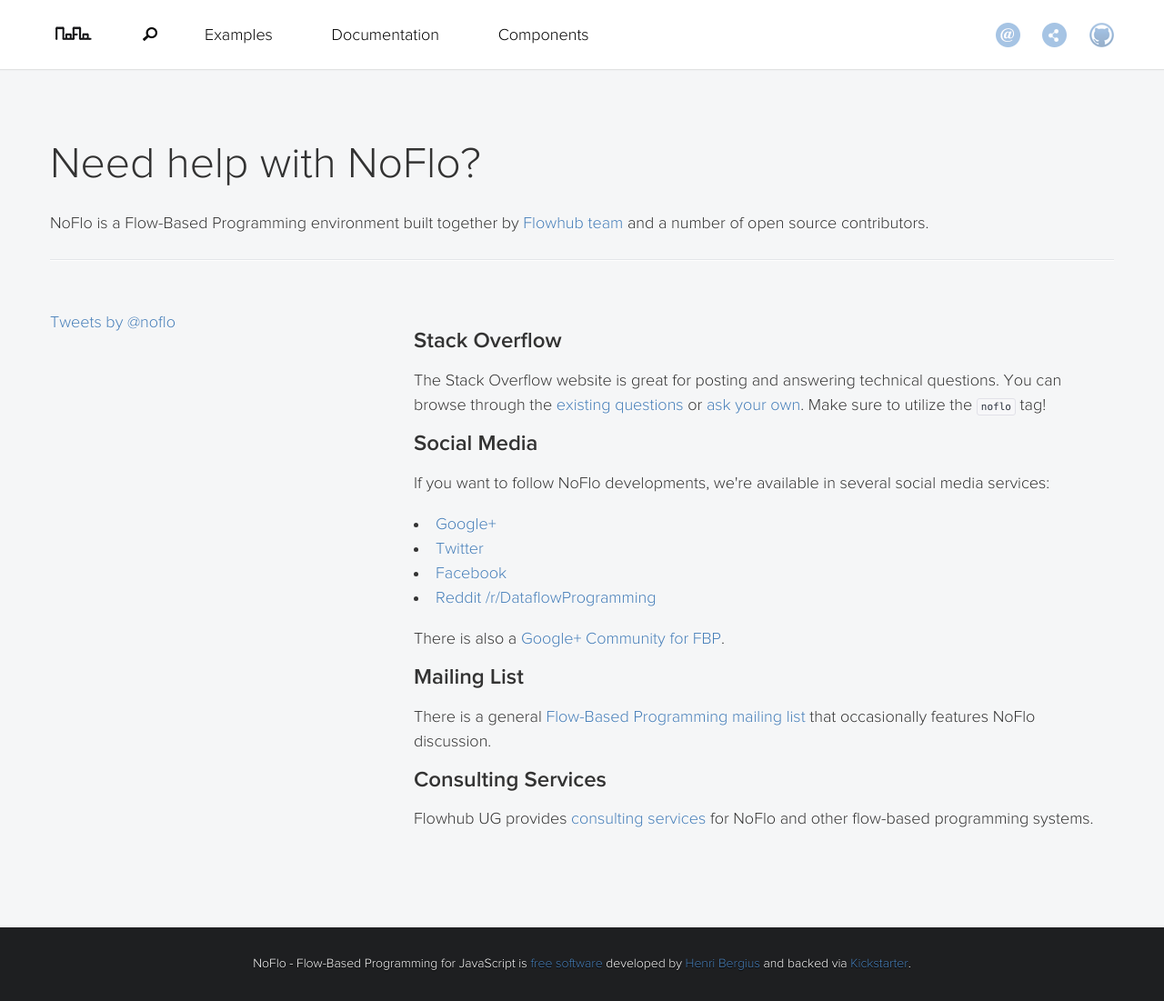
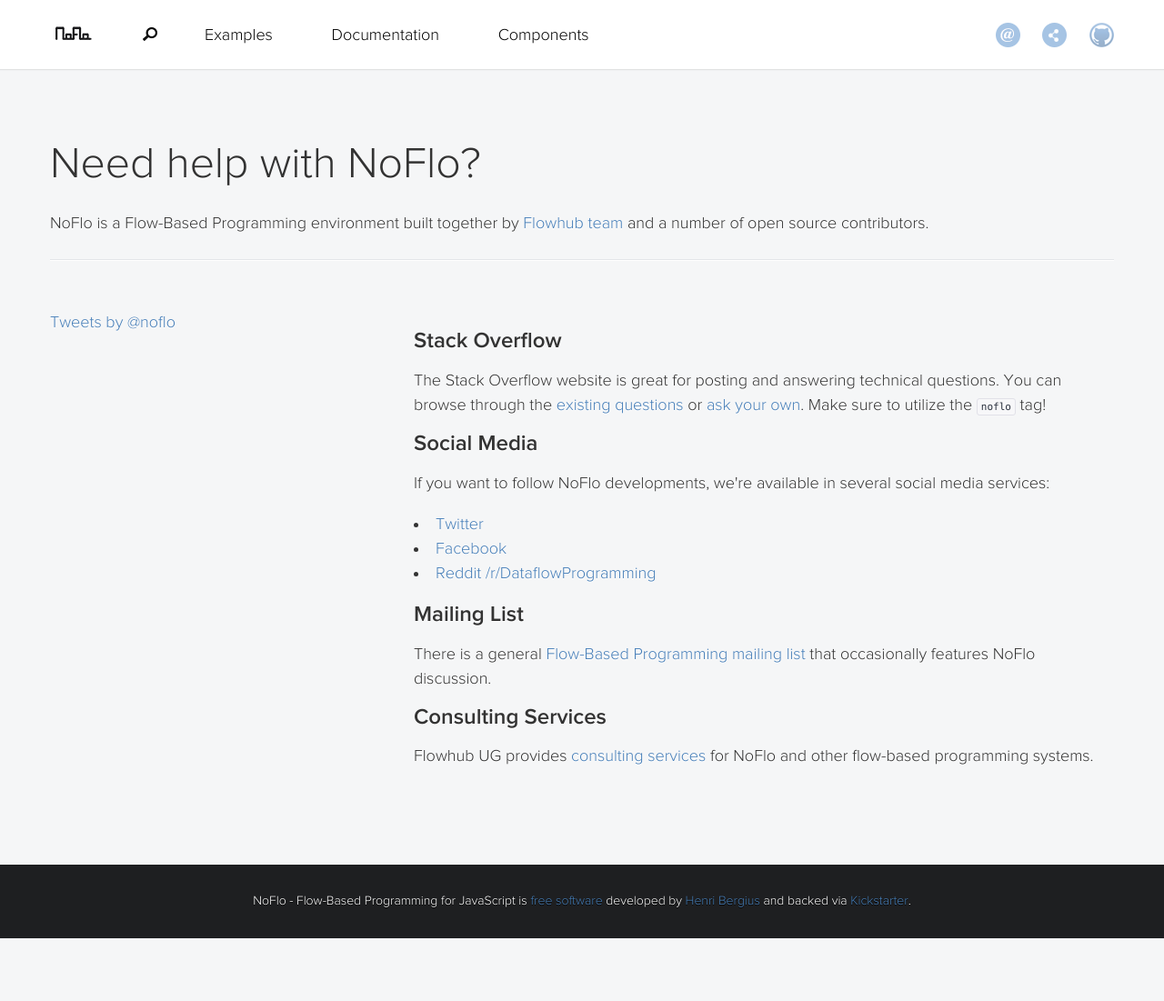
Before and after one commit to noflo/noflo.github.io, a Jekyll site: the page built from support/index.html, in a window 1280 px wide and 1101 px high. Shown: the whole window at 91% size. Built offline with Jekyll 4.4.1, drawn with Linux system fonts in a browser that asks for light colours; nearby versions of some CDN libraries; comment, search, counter and statistics services are not loaded.

Commit message:
Remove Google+ links from support page

```diff
--- a/support/index.html
+++ b/support/index.html
@@ -23,14 +23,10 @@ title: Need help with NoFlo?
           <h2>Social Media</h2>
           <p>If you want to follow NoFlo developments, we're available in several social media services:</p>
           <ul>
-            <li><a href="https://plus.google.com/+NoFlojsOrg/posts"><i class="fa-google-plus"></i> Google+</a></li>
             <li><a href="https://twitter.com/noflo"><i class="fa-twitter"></i> Twitter</a></li>
             <li><a href="https://www.facebook.com/noflo"><i class="fa-facebook"></i> Facebook</a></li>
             <li><a href="https://www.reddit.com/r/DataflowProgramming/">Reddit /r/DataflowProgramming</a></li>
           </ul>
-          <p>
-          There is also a <a href="https://plus.google.com/communities/109985462312550244212">Google+ Community for FBP</a>.
-          </p>
 
           <h2>Mailing List</h2>
           <p>There is a general <a href="https://groups.google.com/group/flow-based-programming">Flow-Based Programming mailing list</a> that occasionally features NoFlo discussion.
```
